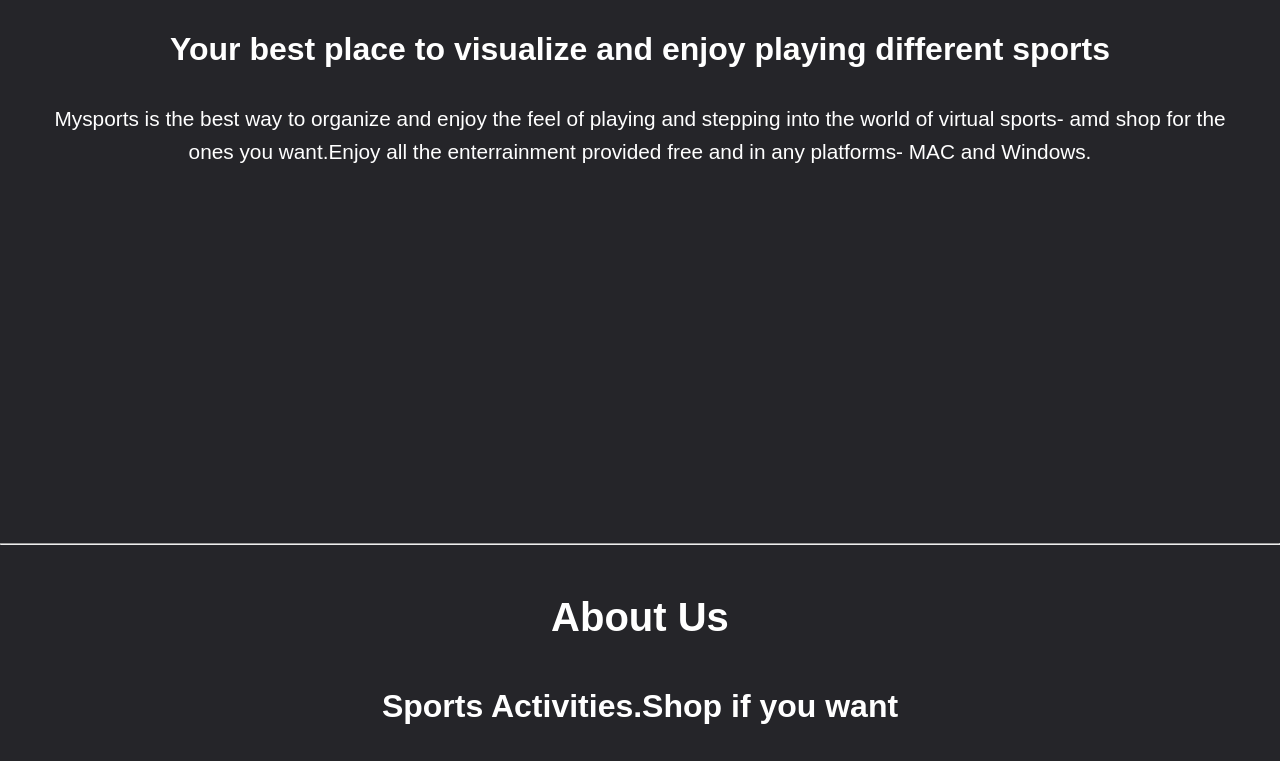
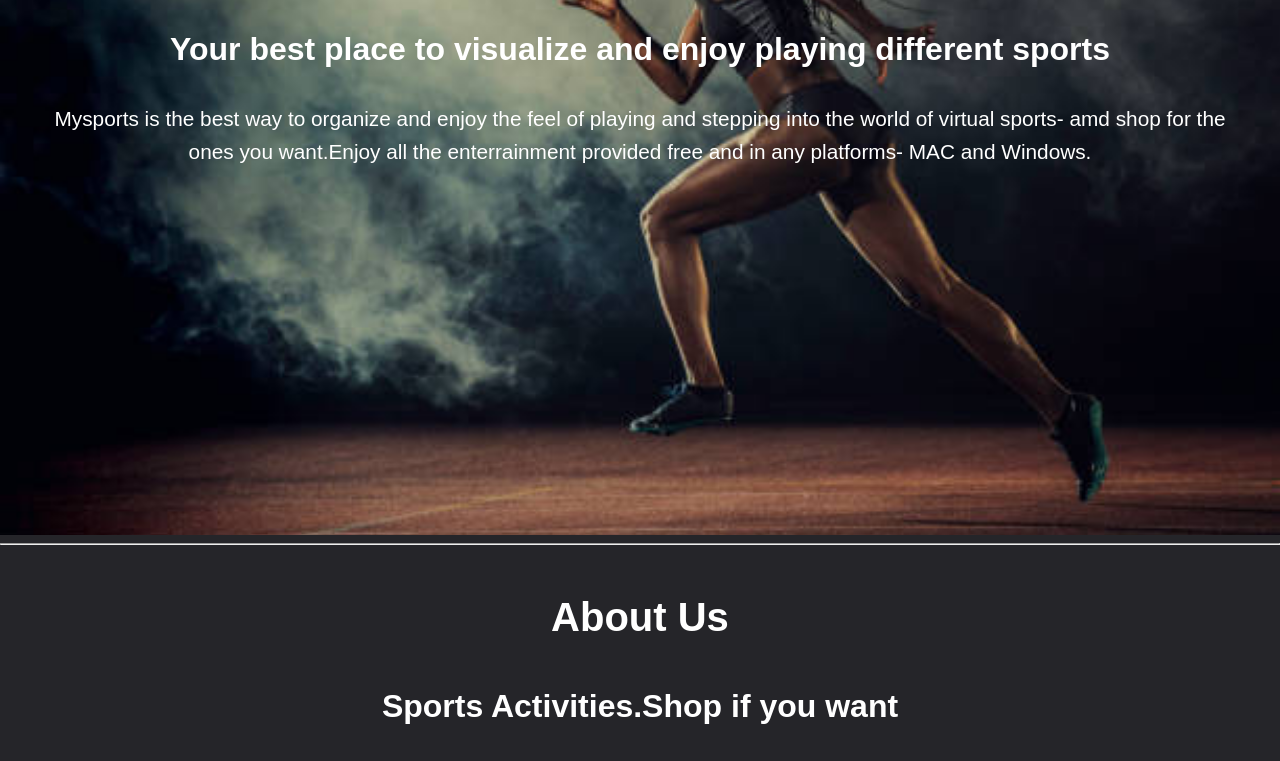
Before and after one commit to Bhavani-Gujju/EcommerceWebsite, a plain HTML site: page index.html in a window 1280 px wide. Shown: the part 265-1026 px from the top of the page. Drawn offline with Linux system fonts and the light colour scheme.

Commit message:
Update project.css

```diff
--- a/project.css
+++ b/project.css
@@ -12,7 +12,7 @@
 #showcase{
     margin:0;
     padding:0;
-    background:url('mainpageimg1.jpg') no-repeat center/cover;
+    background:url('index.jpg') no-repeat center/cover;
     width:100%;
     height:100vh;
     position:relative;
```
